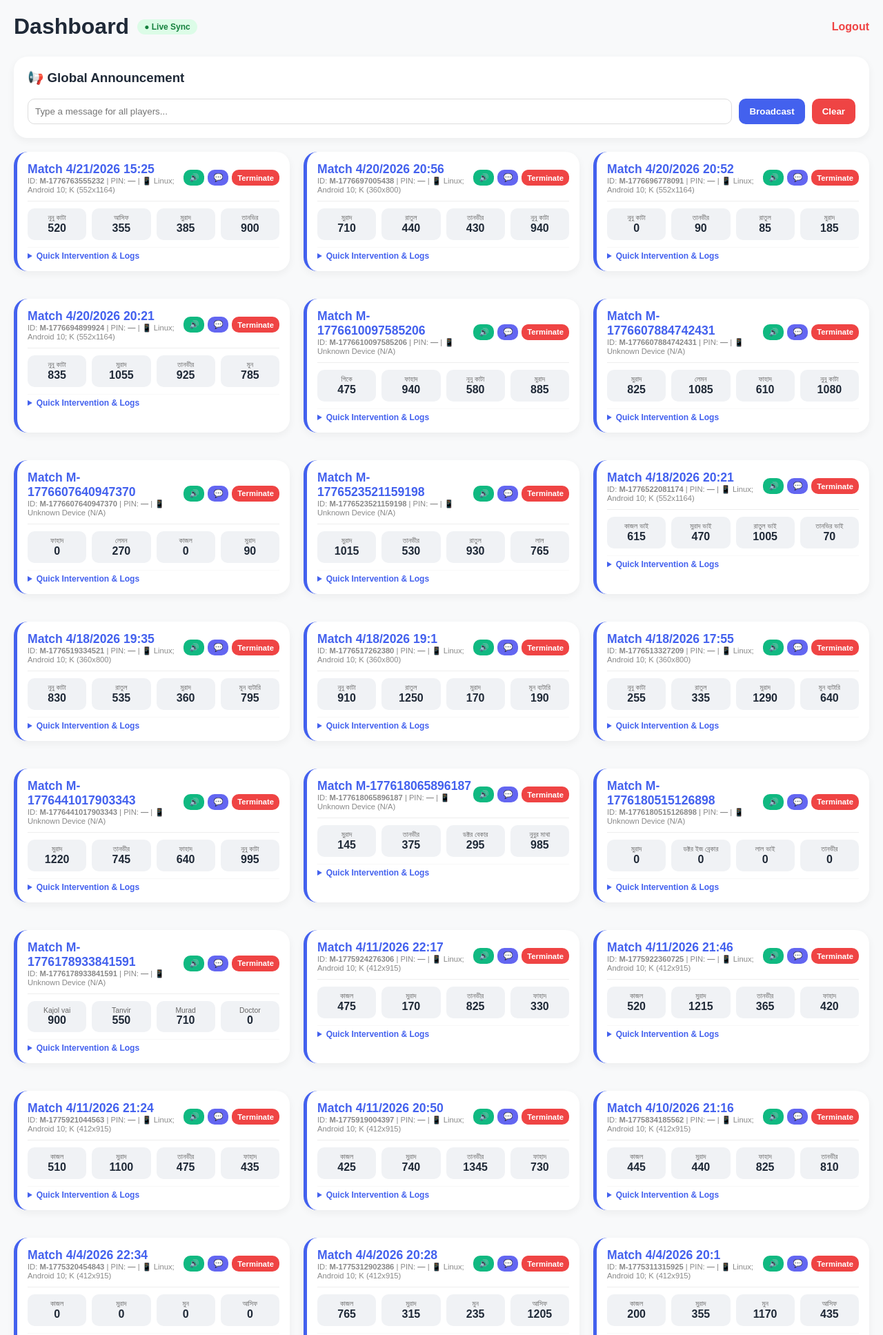
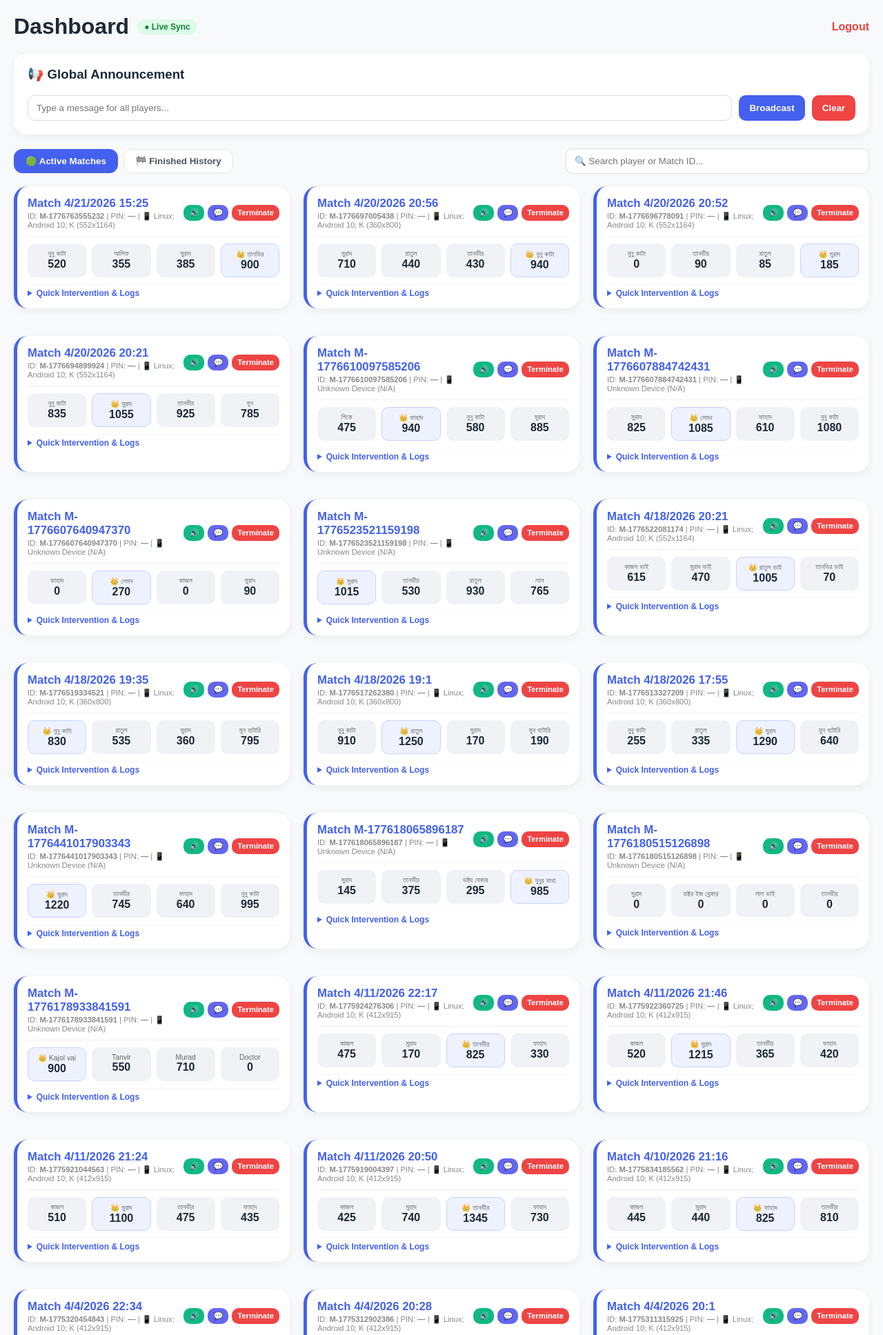
Before and after one commit to fahad-testprojects/haz, a PHP site: page /admin/index.php in a window 1280 px wide. Shown: the top 1935 px of the page at 69% size. Run offline with PHP 8.4, Linux system fonts and the light colour scheme; the visitor is signed in with stand-in values (Sample User, id 1); data comes from the database, SQL or seed files in the repository.

Commit message:
Add match history details and quick tools
Co-authored-by: arena-agent <297053741+arena-agent@users.noreply.github.com>

```diff
--- a/admin/index.php
+++ b/admin/index.php
@@ -149,18 +149,24 @@ if ($annRes && ($annRow = $annRes->fetch_assoc())) {
         :root { --p: #4361ee; --bg: #f8f9fa; --card: #ffffff; --text: #1f2937; }
         * { box-sizing: border-box; }
         body { background: var(--bg); color: var(--text); font-family: sans-serif; margin: 0; padding: 20px; }
-        .nav { display: flex; justify-content: space-between; align-items: center; margin-bottom: 25px; flex-wrap: wrap; gap: 10px; }
+        .nav { display: flex; justify-content: space-between; align-items: center; margin-bottom: 20px; flex-wrap: wrap; gap: 10px; }
         .card { background: var(--card); border-radius: 20px; padding: 20px; margin-bottom: 20px; box-shadow: 0 4px 12px rgba(0,0,0,0.05); }
         .grid { display: grid; grid-template-columns: repeat(auto-fit, minmax(340px, 1fr)); gap: 20px; }
-        input, select { padding: 10px; border: 1px solid #ddd; border-radius: 10px; }
+        input, select { padding: 10px 12px; border: 1px solid #ddd; border-radius: 10px; outline: none; }
+        input:focus { border-color: var(--p); }
         .btn { background: var(--p); color: white; border: none; padding: 10px 15px; border-radius: 10px; cursor: pointer; font-weight: bold; }
         .btn:disabled { opacity: 0.6; cursor: not-allowed; }
         .btn-red { background: #ef4444; }
+        .btn-soft { background: #eef2ff; color: var(--p); }
         .bolt { background: #eef2ff; color: var(--p); border: none; border-radius: 8px; cursor: pointer; padding: 10px; }
         table { width: 100%; text-align: center; border-collapse: collapse; margin: 10px 0; font-size: 0.9rem; }
         th, td { padding: 8px; border-bottom: 1px solid #eee; }
         .stat { font-size: 2rem; font-weight: 800; color: var(--p); }
         .p-card { border-left: 5px solid var(--p); }
+        .toolbar { display: flex; flex-wrap: wrap; gap: 10px; align-items: center; justify-content: space-between; margin-bottom: 18px; }
+        .tabs { display: flex; gap: 8px; }
+        .tab-btn { padding: 9px 16px; border-radius: 12px; border: 1px solid #e5e7eb; background: #fff; color: #4b5563; font-weight: 700; cursor: pointer; }
+        .tab-btn.active { background: var(--p); color: #fff; border-color: var(--p); }
         .toast { position: fixed; bottom: 20px; right: 20px; background: #1f2937; color: #fff; padding: 10px 16px; border-radius: 12px; font-size: 0.85rem; font-weight: bold; opacity: 0; pointer-events: none; transition: opacity 0.25s ease; z-index: 9999; }
         .toast.show { opacity: 1; }
     </style>
@@ -184,6 +190,18 @@ if ($annRes && ($annRow = $annRes->fetch_assoc())) {
         </div>
     </div>
 
+    <!-- Tabs, Search & Stale Cleanup Toolbar -->
+    <div class="toolbar">
+        <div class="tabs">
+            <button type="button" class="tab-btn active" id="tab-running" onclick="switchTab('running')">🟢 Active Matches</button>
+            <button type="button" class="tab-btn" id="tab-finished" onclick="switchTab('finished')">🏁 Finished History</button>
+        </div>
+        <div style="display:flex; gap:8px; flex:1; max-width:440px; justify-content:flex-end; flex-wrap:wrap;">
+            <input type="text" id="admin-search" oninput="onSearchChange()" placeholder="🔍 Search player or Match ID..." style="flex:1; min-width:180px; background:#fff;">
+
+        </div>
+    </div>
+
     <div id="live-matches" class="grid">
         <p>Loading active matches...</p>
     </div>
@@ -193,6 +211,19 @@ if ($annRes && ($annRow = $annRes->fetch_assoc())) {
     <script>
         let isLoadingMatches = false;
         let toastTimer = null;
+        let currentTab = 'running';
+        let searchTimer = null;
+        let reloadPending = false;
+
+        const bnD = ['০','১','২','৩','৪','৫','৬','৭','৮','৯'];
+        function normAdminNum(el) {
+            let v = String(el.value || '').split('').map(c => {
+                const idx = bnD.indexOf(c);
+                return idx > -1 ? String(idx) : c;
+            }).join('');
+            v = v.replace(/[^0-9-]/g, '').replace(/(?!^)-/g, '');
+            if (v !== el.value) el.value = v;
+        }
 
         function showToast(msg) {
             const t = document.getElementById('admin-toast');
@@ -200,6 +231,19 @@ if ($annRes && ($annRow = $annRes->fetch_assoc())) {
             t.classList.add('show');
             clearTimeout(toastTimer);
             toastTimer = setTimeout(() => t.classList.remove('show'), 2200);
+        }
+
+        function switchTab(tab) {
+            currentTab = tab;
+            document.getElementById('tab-running').classList.toggle('active', tab === 'running');
+            document.getElementById('tab-finished').classList.toggle('active', tab === 'finished');
+            document.getElementById('live-matches').innerHTML = '<p>Loading matches...</p>';
+            loadMatches(true);
+        }
+
+        function onSearchChange() {
+            clearTimeout(searchTimer);
+            searchTimer = setTimeout(() => loadMatches(true), 220);
         }
 
         function sendAnn() {
@@ -217,14 +261,14 @@ if ($annRes && ($annRow = $annRes->fetch_assoc())) {
         }
 
         function deleteMatch(mid) {
-            if (!confirm("Delete this match? Players will be disconnected.")) return;
+            if (!confirm("Delete this match permanently?")) return;
             fetch('index.php', {
                 method: 'POST',
                 headers: {'Content-Type': 'application/x-www-form-urlencoded'},
                 body: `action=delete_match&mid=${encodeURIComponent(mid)}`
             }).then(() => {
-                showToast("🗑️ Match terminated");
-                loadMatches();
+                showToast("🗑️ Match removed");
+                loadMatches(true);
             });
         }
 
@@ -292,11 +336,15 @@ if ($annRes && ($annRow = $annRes->fetch_assoc())) {
             });
         }
 
-        function loadMatches() {
-            if (isLoadingMatches) return;
+        function loadMatches(forceReplace = false) {
+            if (isLoadingMatches) { reloadPending = true; return; }
             isLoadingMatches = true;
+            const requestedTab = currentTab;
 
-            fetch('live_data.php', { credentials: 'same-origin', cache: 'no-store' })
+            const q = (document.getElementById('admin-search').value || '').trim();
+            const url = `live_data.php?tab=${encodeURIComponent(currentTab)}&q=${encodeURIComponent(q)}`;
+
+            fetch(url, { credentials: 'same-origin', cache: 'no-store' })
                 .then(res => {
                     if (res.status === 403) {
                         window.location.reload();
@@ -305,16 +353,18 @@ if ($annRes && ($annRow = $annRes->fetch_assoc())) {
                     return res.text();
                 })
                 .then(html => {
+                    if (requestedTab !== currentTab || q !== (document.getElementById('admin-search').value || '').trim()) { reloadPending = true; return; }
                     const container = document.getElementById('live-matches');
                     const doc = new DOMParser().parseFromString(html, 'text/html');
                     const newCards = Array.from(doc.querySelectorAll('.match-card'));
 
-                    if (newCards.length === 0) {
-                        container.innerHTML = html;
-                        return;
+                    if (newCards.length === 0 || forceReplace) {
+                        if (newCards.length === 0) {
+                            container.innerHTML = html;
+                            return;
+                        }
                     }
 
-                    // Remove non-card placeholders ("Loading..." or "No Active Matches")
                     Array.from(container.children).forEach(child => {
                         if (!child.classList.contains('match-card')) {
                             child.remove();
@@ -323,14 +373,12 @@ if ($annRes && ($annRow = $annRes->fetch_assoc())) {
 
                     const incomingIds = new Set(newCards.map(c => c.id));
 
-                    // Remove cards for matches that ended or were deleted
                     Array.from(container.querySelectorAll('.match-card')).forEach(existing => {
                         if (!incomingIds.has(existing.id)) {
                             existing.remove();
                         }
                     });
 
-                    // Patch existing cards IN-PLACE so open <details> & focused <input> are NEVER disturbed!
                     newCards.forEach((newCard, idx) => {
                         const existing = document.getElementById(newCard.id);
                         if (!existing) {
@@ -368,12 +416,12 @@ if ($annRes && ($annRow = $annRes->fetch_assoc())) {
                 .catch(() => {})
                 .finally(() => {
                     isLoadingMatches = false;
+                    if (reloadPending) { reloadPending = false; loadMatches(true); }
                 });
         }
 
-        // Auto Refresh every 5s without resetting inputs or losing focus
-        setInterval(loadMatches, 5000);
-        loadMatches();
+        setInterval(() => loadMatches(false), 5000);
+        loadMatches(false);
     </script>
 </body>
 </html>
--- a/admin/live_data.php
+++ b/admin/live_data.php
@@ -20,19 +20,46 @@ function short_name($name) {
     return preg_match('/^.{0,4}/us', $s, $m) ? $m[0] : substr($s, 0, 4);
 }
 
-$res = $conn->query("SELECT * FROM matches WHERE status='running' ORDER BY updated_at DESC");
+$tab = (isset($_GET['tab']) && $_GET['tab'] === 'finished') ? 'finished' : 'running';
+$search = isset($_GET['q']) ? trim((string)$_GET['q']) : '';
+$searchLower = function_exists('mb_strtolower') ? mb_strtolower($search, 'UTF-8') : strtolower($search);
 
-if (!$res || $res->num_rows == 0) {
-    echo "<div class='card empty-state' style='text-align:center; grid-column: 1/-1;'><h3>No Active Matches right now.</h3></div>";
+$sql = ($tab === 'finished')
+    ? "SELECT * FROM matches WHERE status='finished' ORDER BY updated_at DESC LIMIT 80"
+    : "SELECT * FROM matches WHERE status='running' ORDER BY updated_at DESC LIMIT 120";
+
+$res = $conn->query($sql);
+
+$matchedRows = [];
+if ($res) {
+    while ($row = $res->fetch_assoc()) {
+        $g = json_decode($row['game_data'], true);
+        if (!is_array($g) || empty($g['players']) || !is_array($g['players'])) continue;
+
+        if ($searchLower !== '') {
+            $hay = (string)$row['match_id'] . ' ' . (string)($g['matchName'] ?? '');
+            foreach ($g['players'] as $pl) {
+                $hay .= ' ' . (string)($pl['name'] ?? '');
+            }
+            $hayLower = function_exists('mb_strtolower') ? mb_strtolower($hay, 'UTF-8') : strtolower($hay);
+            if (strpos($hayLower, $searchLower) === false) continue;
+        }
+        $row['_decoded'] = $g;
+        $matchedRows[] = $row;
+    }
+}
+
+if (count($matchedRows) === 0) {
+    $label = $search !== ''
+        ? "No matches found for \"" . h($search) . "\"."
+        : ($tab === 'finished' ? "No Finished Matches yet." : "No Active Matches right now.");
+    echo "<div class='card empty-state' style='text-align:center; grid-column: 1/-1;'><h3>{$label}</h3></div>";
     exit;
 }
 
-while ($row = $res->fetch_assoc()) {
+foreach ($matchedRows as $row) {
     $mid = (string)$row['match_id'];
-    $g = json_decode($row['game_data'], true);
-    if (!is_array($g) || empty($g['players']) || !is_array($g['players'])) {
-        continue;
-    }
+    $g = $row['_decoded'];
 
     $mName = !empty($g['matchName']) ? $g['matchName'] : "Match " . $mid;
     $pinVal = (isset($row['pin']) && $row['pin'] !== null && $row['pin'] !== '')
@@ -57,34 +84,47 @@ while ($row = $res->fetch_assoc()) {
     $midAttr = h($mid);
     $midJs = h(json_encode($mid, JSON_HEX_TAG | JSON_HEX_APOS | JSON_HEX_QUOT | JSON_HEX_AMP));
     ?>
-    <div class="card p-card match-card" id="card-<?php echo $midAttr; ?>" data-mid="<?php echo $midAttr; ?>" style="padding: 15px;">
-        <div style="display: flex; justify-content: space-between; align-items: center; border-bottom: 1px solid #eee; padding-bottom: 10px; margin-bottom: 10px;">
+    <div class="card p-card match-card" id="card-<?php echo $midAttr; ?>" data-mid="<?php echo $midAttr; ?>" style="padding: 15px;<?php echo $tab === 'finished' ? ' border-left-color:#10b981;' : ''; ?>">
+        <div style="display: flex; justify-content: space-between; align-items: center; border-bottom: 1px solid #eee; padding-bottom: 10px; margin-bottom: 10px; gap: 8px;">
             <div>
-                <h3 class="match-title" style="margin:0; color:var(--p); font-size: 1.1rem;"><?php echo h($mName); ?></h3>
-                <div class="match-meta" style="font-size:0.7rem; color:#888;">
+                <h3 class="match-title" style="margin:0; color:var(--p); font-size: 1.05rem;"><?php echo h($mName); ?></h3>
+                <div class="match-meta" style="font-size:0.7rem; color:#888; margin-top:2px;">
                     ID: <strong><?php echo $midAttr; ?></strong> | PIN: <strong><?php echo h($pinVal); ?></strong> |
                     📱 <?php echo h($uaShort); ?> (<?php echo h($screenInfo); ?>)
                 </div>
             </div>
-            <div style="display: flex; gap: 5px;">
+            <div style="display: flex; gap: 5px; flex-shrink: 0;">
+                <?php if ($tab === 'running') { ?>
                     <button type="button" class="btn" style="padding:5px 8px; font-size:0.7rem; background:#10b981;" onclick="triggerAnnounce(<?php echo $midJs; ?>)" title="Announce Scores">🔊</button>
                     <button type="button" class="btn" style="padding:5px 8px; font-size:0.7rem; background:#6366f1;" onclick="sendMessage(<?php echo $midJs; ?>)" title="Send Message">💬</button>
-                <button type="button" class="btn btn-red" style="padding:5px 8px; font-size:0.7rem;" onclick="deleteMatch(<?php echo $midJs; ?>)">Terminate</button>
+                <?php } ?>
+                <button type="button" class="btn btn-red" style="padding:5px 8px; font-size:0.7rem;" onclick="deleteMatch(<?php echo $midJs; ?>)"><?php echo $tab === 'finished' ? 'Delete' : 'Terminate'; ?></button>
             </div>
         </div>
 
         <div class="match-scores" style="display:flex; gap:8px; margin-bottom:10px; overflow-x: auto;">
-            <?php foreach ($g['players'] as $p) { ?>
-                <div style="min-width: 70px; flex:1; background:#f0f2f5; padding:8px; border-radius:10px; text-align:center;">
-                    <div style="font-size:0.65rem; color:#666; white-space: nowrap; overflow: hidden; text-overflow: ellipsis;"><?php echo h($p['name'] ?? ''); ?></div>
-                    <div style="font-weight:bold; font-size:1rem;"><?php echo (int)($p['total'] ?? 0); ?></div>
+            <?php
+            $maxTot = -999999;
+            foreach ($g['players'] as $pl) {
+                if ((int)($pl['total'] ?? 0) > $maxTot) $maxTot = (int)($pl['total'] ?? 0);
+            }
+            foreach ($g['players'] as $p) {
+                $pTot = (int)($p['total'] ?? 0);
+                $isLead = ($pTot === $maxTot && $pTot > 0);
+                ?>
+                <div style="min-width: 70px; flex:1; background:<?php echo $isLead ? '#eef2ff' : '#f0f2f5'; ?>; border:1px solid <?php echo $isLead ? '#c7d2fe' : 'transparent'; ?>; padding:8px; border-radius:10px; text-align:center;">
+                    <div style="font-size:0.65rem; color:#666; white-space: nowrap; overflow: hidden; text-overflow: ellipsis;"><?php echo $isLead ? '👑 ' : ''; ?><?php echo h($p['name'] ?? ''); ?></div>
+                    <div style="font-weight:bold; font-size:1rem;"><?php echo $pTot; ?></div>
                 </div>
             <?php } ?>
         </div>
 
         <details id="det-<?php echo $midAttr; ?>" style="border-top: 1px solid #f8f8f8; padding-top: 5px;">
-            <summary style="font-size:0.75rem; color:var(--p); cursor:pointer; font-weight: bold;">Quick Intervention &amp; Logs</summary>
+            <summary style="font-size:0.75rem; color:var(--p); cursor:pointer; font-weight: bold;">
+                <?php echo $tab === 'running' ? 'Quick Intervention &amp; Logs' : 'Round Logs (' . (isset($g['players'][0]['history']) ? count($g['players'][0]['history']) : 0) . ' rounds)'; ?>
+            </summary>
 
+            <?php if ($tab === 'running') { ?>
                 <div style="background:#fff9f0; padding:12px; border-radius:12px; border:1px solid #ffe8cc; margin-top: 10px;">
                     <div style="display:grid; gap:6px;">
                         <?php foreach ($g['players'] as $i => $p) { ?>
@@ -97,6 +137,7 @@ while ($row = $res->fetch_assoc()) {
                         <button type="button" class="btn save-round-btn" style="width:100%; margin-top:5px; padding: 8px;" onclick="saveRound(<?php echo $midJs; ?>, this)">Add Round</button>
                     </div>
                 </div>
+            <?php } ?>
 
             <div class="match-table-wrap">
                 <table style="margin-top: 10px;">
--- a/sw.js
+++ b/sw.js
@@ -1,4 +1,4 @@
-const CACHE_NAME = 'forhaz-v8.1';
+const CACHE_NAME = 'forhaz-v8.2';
 const assets = [
   './',
   './index.html',
```
Also changed, not shown: index.html (+111 -3 lines). Lines whose indentation alone changed are shown as unchanged.
